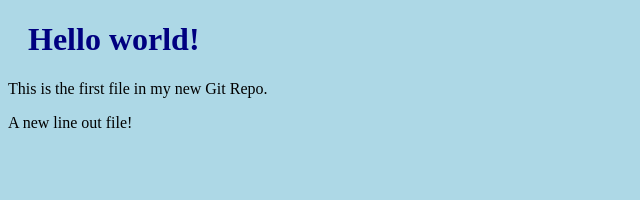
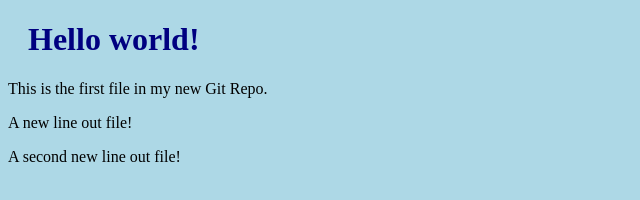
Before and after one commit to xiaosong123/first-git, a plain HTML site: page index.html in a window 1280 px wide. Shown: the whole page, without its empty margins (0-640 px from the left). Drawn offline with Linux system fonts and the light colour scheme.

Commit message:
Changed index.html

```diff
--- a/index.html
+++ b/index.html
@@ -9,6 +9,7 @@
 <h1>Hello world!</h1>
 <p>This is the first file in my new Git Repo.</p>
 <p>A new line out file!</p>
+<p>A second new line out file!</p>
 
 </body>
 </html>
```
